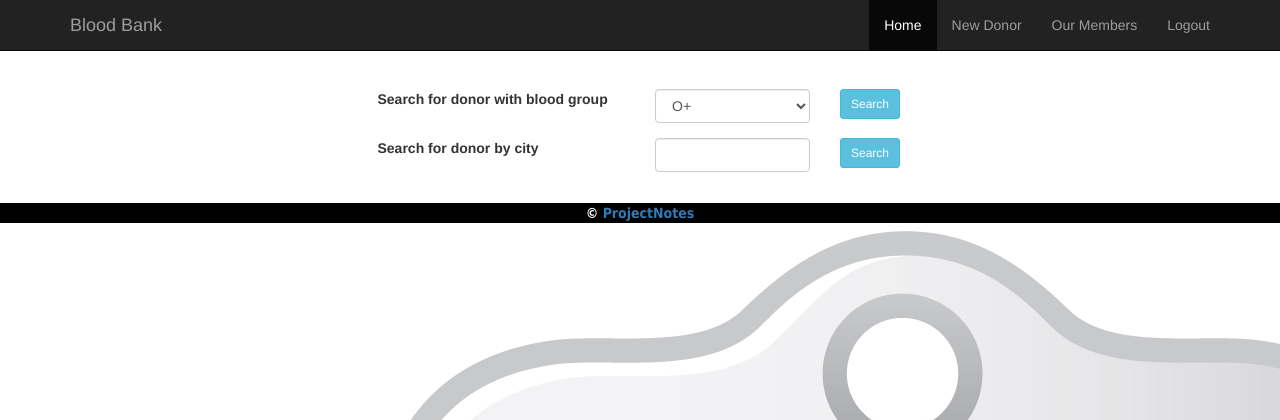
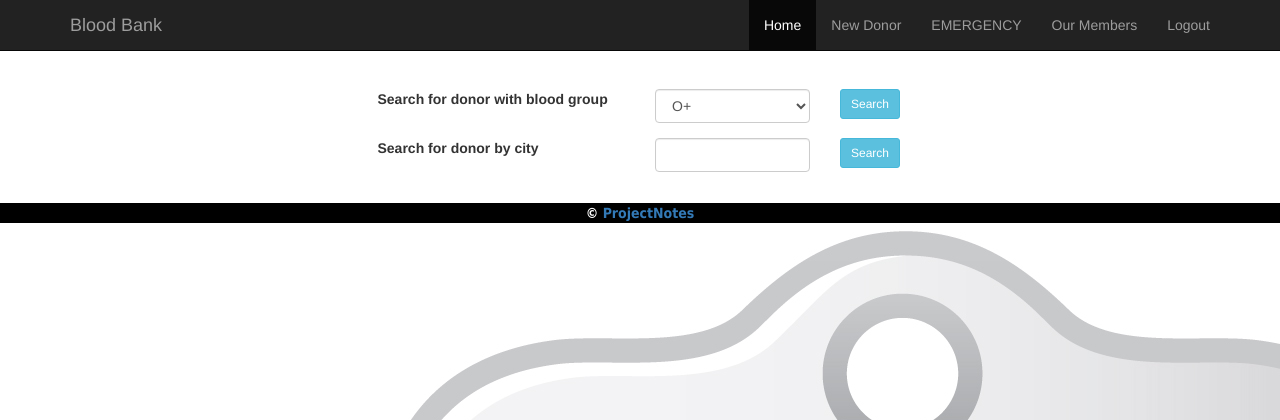
Before and after one commit to mdrased21-hub/SME_BloodDonor, a PHP site: page /BDManagement/home.php in a window 1280 px wide. Shown: the top 420 px of the page. Run offline with PHP 8.4, Linux system fonts and the light colour scheme; a user stored in the database is signed in; some web fonts are replaced.

Commit message:
Update _top_nav.php
Add emergency on nav bar

```diff
--- a/layout/_top_nav.php
+++ b/layout/_top_nav.php
@@ -26,6 +26,13 @@
                             echo '';
                         }
                         ?>"><a href="donor.php">New Donor</a></li>
+		  	<li class="<?php
+                        if (isset($setEmergencyActive)) {
+                            echo $setEmergencyActive;
+                        } else {
+                            echo '';
+                        }
+                        ?>"><a href="emergency.php">EMERGENCY</a></li>
 
                         <li class="<?php if(isset($setMemberActive)) { echo $setMemberActive; } else { echo ''; } ?>">
                             <a href="members.php">Our Members</a>
```
